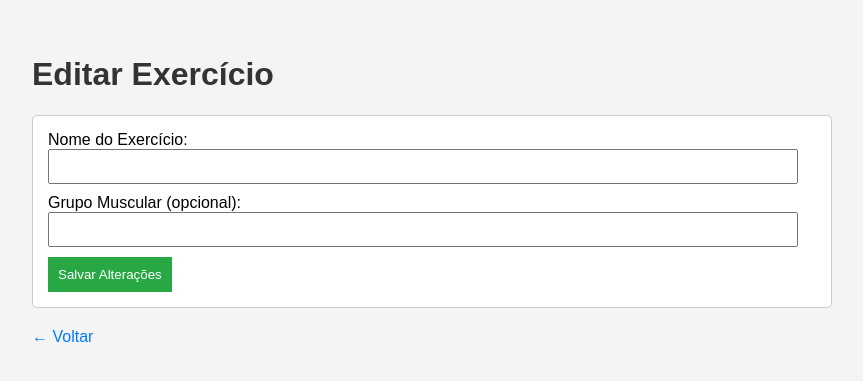
After one commit to yagos17/gymlog-pr, a Flask app: template templates/editar_exercicio.html in a window 1280 px wide. The commit adds this page. Shown: the top 381 px of the page, without its empty margins (208-1071 px from the left). Run offline with Flask 3, Linux system fonts and the light colour scheme; the template is opened without the code that fills it, so the values that code supplies are empty.

Commit message:
feat: Implementa funcionalidades de delete e update para exercícios

```diff
--- a/main.py
+++ b/main.py
@@ -29,6 +29,31 @@ def home():
         exercicios = Exercicio.query.order_by(Exercicio.nome).all()
         return render_template('exercicios.html', exercicios=exercicios)
 
+@app.route('/delete/<int:id>')
+def delete_exercicio(id):
+    exercicio = Exercicio.query.get_or_404(id)
+    try:
+        db.session.delete(exercicio)
+        db.session.commit()
+        return redirect(url_for('home'))
+    except Exception as e:
+        return f"Erro ao excluir exercício: {e}"
+
+@app.route('/edit/<int:id>', methods=['GET', 'POST'])
+def edit_exercicio(id):
+    exercicio = Exercicio.query.get_or_404(id)
+    if request.method == 'POST':
+        exercicio.nome = request.form['nome']
+        exercicio.grupo_muscular = request.form['grupo_muscular']
+        try:
+            db.session.commit()
+            return redirect(url_for('home'))
+        except Exception as e:
+            return f"Erro ao editar exercício: {e}"
+
+    else:
+        return render_template('editar_exercicio.html', exercicio=exercicio)
+
 if __name__ == '__main__':
     with app.app_context():
         db.create_all()
--- /dev/null
+++ b/templates/editar_exercicio.html
@@ -0,0 +1,33 @@
+<!DOCTYPE html>
+<html lang="pt-br">
+<head>
+    <meta charset="UTF-8">
+    <meta name="viewport" content="width=device-width, initial-scale=1.0">
+    <title>Editar Exercício</title>
+    <style>
+        body { font-family: sans-serif; max-width: 800px; margin: 20px auto; padding: 15px; background-color: #f4f4f4; }
+        h1, h2 { color: #333; }
+        form { margin-bottom: 20px; padding: 15px; border: 1px solid #ccc; border-radius: 5px; background-color: #fff; }
+        input[type="text"] { width: 95%; padding: 8px; margin-bottom: 10px; }
+        button { background-color: #28a745; color: white; padding: 10px; border: none; cursor: pointer; }
+        a { color: #007bff; text-decoration: none; }
+    </style>
+</head>
+<body>
+
+    <h1>Editar Exercício</h1>
+
+    <form action="{{ url_for('edit_exercicio', id=exercicio.id) }}" method="POST">
+        <label for="nome">Nome do Exercício:</label><br>
+        <input type="text" id="nome" name="nome" value="{{ exercicio.nome }}" required>
+
+        <label for="grupo_muscular">Grupo Muscular (opcional):</label><br>
+        <input type="text" id="grupo_muscular" name="grupo_muscular" value="{{ exercicio.grupo_muscular or '' }}">
+
+        <button type="submit">Salvar Alterações</button>
+    </form>
+
+    <a href="{{ url_for('home') }}">← Voltar</a>
+
+</body>
+</html>
--- a/templates/exercicios.html
+++ b/templates/exercicios.html
@@ -38,6 +38,9 @@
                 {% if exercicio.grupo_muscular %}
                     <br><small>Grupo Muscular: {{ exercicio.grupo_muscular }}</small>
                 {% endif %}
+                <br>
+                <a href="{{ url_for('edit_exercicio', id=exercicio.id) }}" style="color: green; text-decoration: none; margin-right: 10px;">✏️ Editar</a>
+                <a href="{{ url_for('delete_exercicio', id=exercicio.id) }}" style="color: red; text-decoration: none;" onclick="return confirm('Tem certeza que deseja excluir este exercício?')">🗑 Excluir</a>
             </li>
         {% else %}
             <li>Nenhum exercício cadastrado ainda.</li>
```
